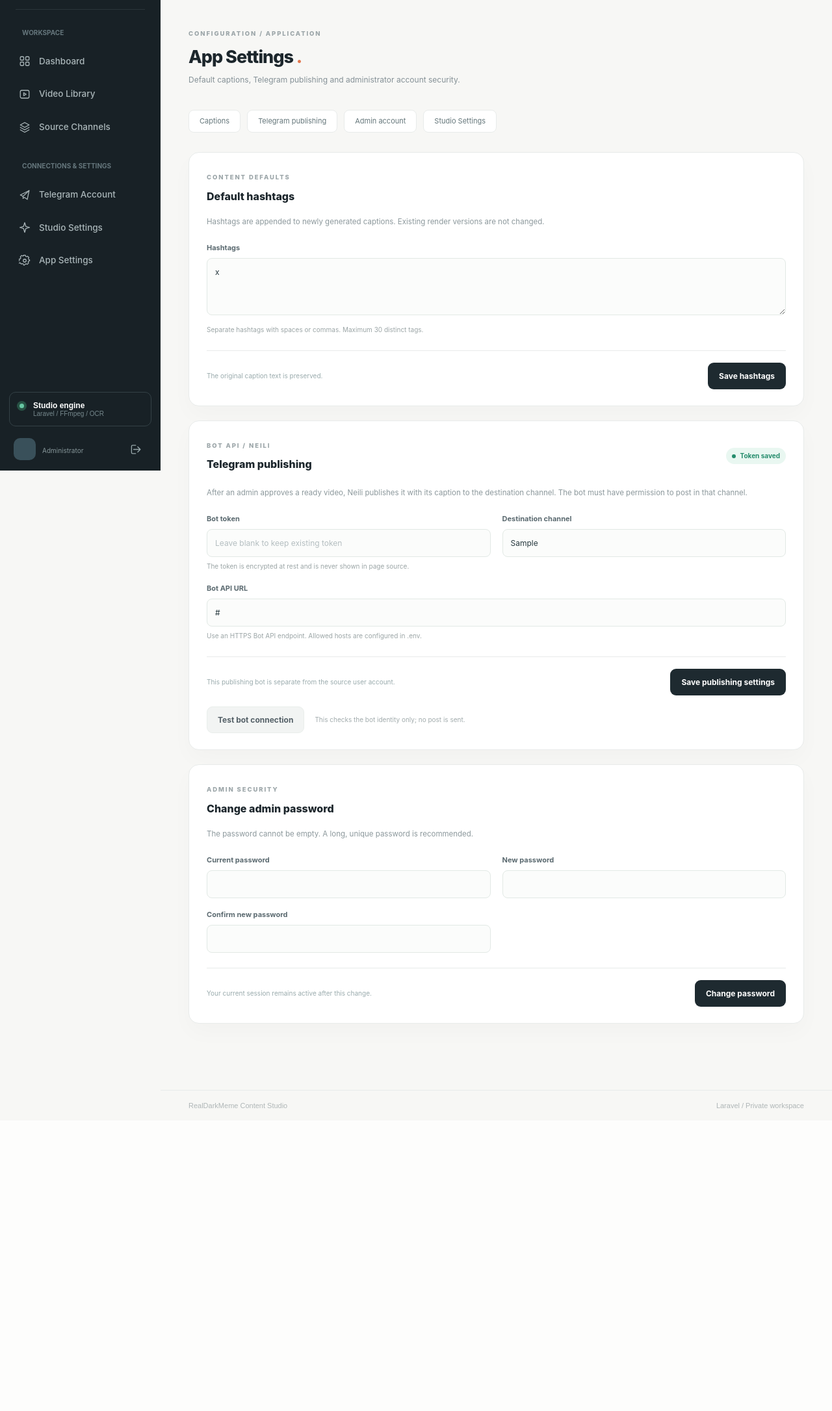
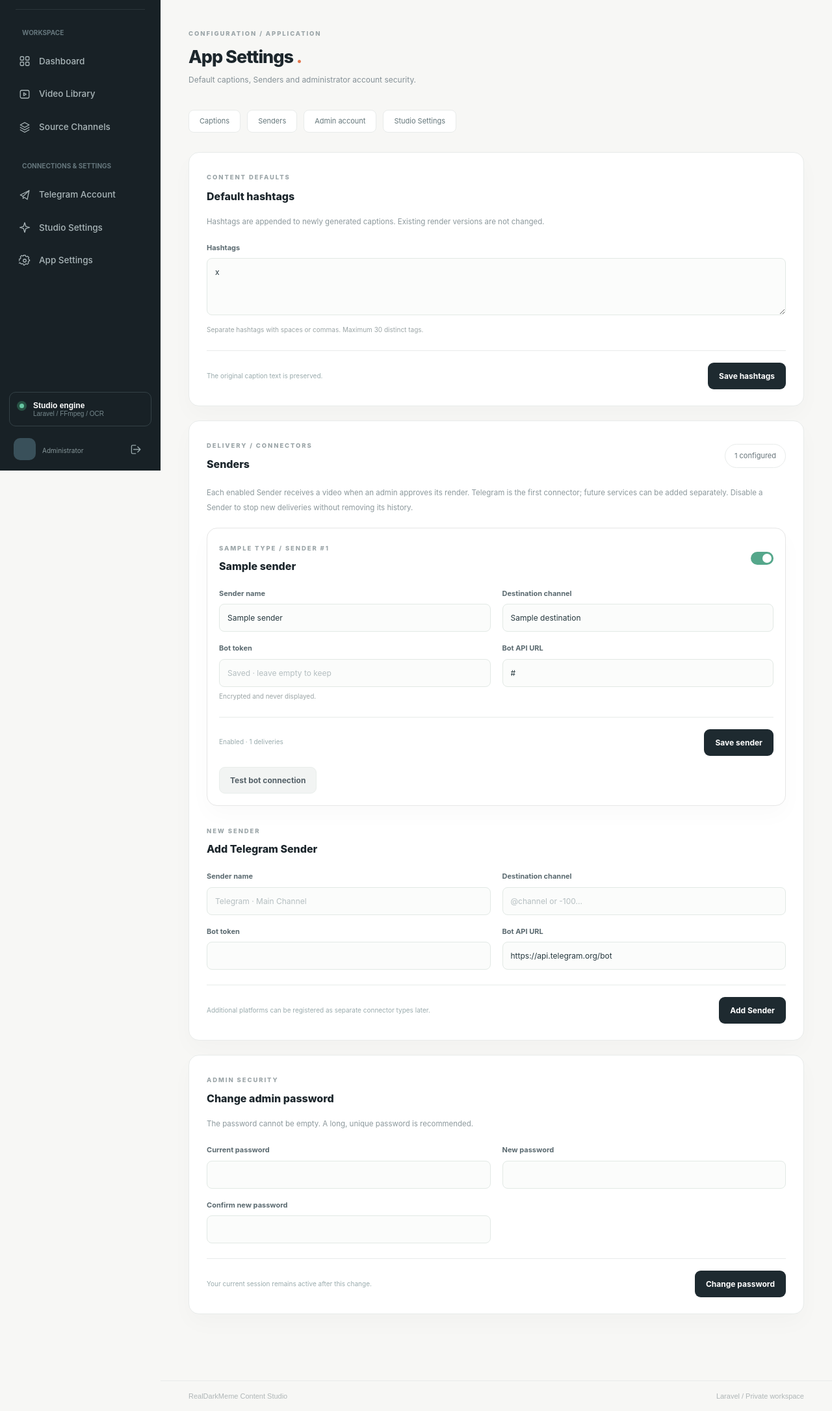
Before and after one commit to AfazTech/realdarkmeme, a Laravel app: template resources/views/settings/general.blade.php in a window 1280 px wide. Shown: the part 76-2247 px from the top of the page at 65% size. Before the commit the page ends 1783 px from the top, so only its background shows below. Run offline with Laravel 12, Linux system fonts and the light colour scheme; the template is opened without the code that fills it: most values are stand-ins (such as "Sample title", 1, 10 or a date in 2020); data that the repository does not hold is empty.

Commit message:
feat(ui): manage multiple senders and display per-destination publication status

```diff
--- a/resources/views/settings/general.blade.php
+++ b/resources/views/settings/general.blade.php
@@ -1,14 +1,38 @@
 @extends('layouts.app')
 @section('title','App Settings')
 @section('content')
-<div class="page-intro"><div><span class="eyebrow">CONFIGURATION / APPLICATION</span><h1>App Settings <span class="soft-dot">.</span></h1><p>Default captions, Telegram publishing and administrator account security.</p></div></div>
-<div class="settings-tabs"><a href="#captions">Captions</a><a href="#publishing">Telegram publishing</a><a href="#account">Admin account</a><a href="{{ route('settings.index') }}">Studio Settings</a></div>
+<div class="page-intro"><div><span class="eyebrow">CONFIGURATION / APPLICATION</span><h1>App Settings <span class="soft-dot">.</span></h1><p>Default captions, Senders and administrator account security.</p></div></div>
+<div class="settings-tabs"><a href="#captions">Captions</a><a href="#publishing">Senders</a><a href="#account">Admin account</a><a href="{{ route('settings.index') }}">Studio Settings</a></div>
 <section class="surface settings-block" id="captions"><span class="eyebrow">CONTENT DEFAULTS</span><h3>Default hashtags</h3><p class="subparagraph">Hashtags are appended to newly generated captions. Existing render versions are not changed.</p>
 <form method="post" action="{{ route('settings.hashtags') }}">@csrf<label class="field-label" for="hashtags">Hashtags</label><textarea class="field textarea" id="hashtags" name="hashtags" rows="3" maxlength="2000" placeholder="#realdarkmeme #memes">{{ old('hashtags',$hashtags) }}</textarea><small class="input-hint">Separate hashtags with spaces or commas. Maximum 30 distinct tags.</small><div class="form-footer"><span>The original caption text is preserved.</span><button class="btn btn-dark" type="submit">Save hashtags</button></div></form>
 </section>
-<section class="surface settings-block" id="publishing"><div class="box-heading"><div><span class="eyebrow">BOT API / NEILI</span><h3>Telegram publishing</h3></div>@if($token_set)<span class="status success"><i></i>Token saved</span>@else<span class="status muted"><i></i>Not configured</span>@endif</div><p class="subparagraph">After an admin approves a ready video, Neili publishes it with its caption to the destination channel. The bot must have permission to post in that channel.</p>
-<form method="post" action="{{ route('settings.bot') }}">@csrf<div class="field-grid"><div><label class="field-label" for="bot_token">Bot token</label><input id="bot_token" class="field" name="bot_token" type="password" dir="ltr" autocomplete="new-password" placeholder="{{ $token_set?'Leave blank to keep existing token':'123456789:AA...' }}"><small class="input-hint">The token is encrypted at rest and is never shown in page source.</small></div><div><label class="field-label" for="bot_chat">Destination channel</label><input id="bot_chat" class="field" name="bot_chat" dir="ltr" value="{{ old('bot_chat',$bot_chat) }}" placeholder="@channel or -100..."></div><div class="full-span"><label class="field-label" for="bot_api_url">Bot API URL</label><input id="bot_api_url" class="field" name="bot_api_url" dir="ltr" value="{{ old('bot_api_url',$bot_api_url) }}"><small class="input-hint">Use an HTTPS Bot API endpoint. Allowed hosts are configured in .env.</small></div></div><div class="form-footer"><span>This publishing bot is separate from the source user account.</span><button class="btn btn-dark" type="submit">Save publishing settings</button></div></form>
-<form method="post" action="{{ route('settings.bot.test') }}" class="test-form">@csrf<button type="submit" class="btn btn-subtle">Test bot connection</button><small>This checks the bot identity only; no post is sent.</small></form>
+<section class="surface settings-block" id="publishing">
+ <div class="box-heading"><div><span class="eyebrow">DELIVERY / CONNECTORS</span><h3>Senders</h3></div><span class="small-counter">{{ $senders->count() }} configured</span></div>
+ <p class="subparagraph">Each enabled Sender receives a video when an admin approves its render. Telegram is the first connector; future services can be added separately. Disable a Sender to stop new deliveries without removing its history.</p>
+ @foreach($senders as $sender)
+ <div class="surface" style="margin:16px 0;padding:18px;border:1px solid var(--line, #e6e6e6)">
+  <form method="post" action="{{ route('senders.update',$sender) }}">@csrf @method('PATCH')
+   <div class="box-heading"><div><span class="eyebrow">{{ strtoupper($sender->type) }} / SENDER #{{ $sender->id }}</span><h3>{{ $sender->name }}</h3></div><label class="toggle-label"><input type="checkbox" name="enabled" value="1" @checked($sender->enabled) aria-label="Sender enabled"><span></span></label></div>
+   <div class="field-grid">
+    <div><label class="field-label">Sender name</label><input class="field" name="name" required maxlength="120" value="{{ $sender->name }}"></div>
+    <div><label class="field-label">Destination channel</label><input class="field" name="destination" required dir="ltr" value="{{ $sender->destination }}"></div>
+    <div><label class="field-label">Bot token</label><input class="field" name="token" type="password" autocomplete="new-password" placeholder="{{ $sender->token ? 'Saved · leave empty to keep' : 'Bot token required' }}"><small class="input-hint">Encrypted and never displayed.</small></div>
+    <div><label class="field-label">Bot API URL</label><input class="field" name="api_url" dir="ltr" value="{{ $sender->api_url }}" required></div>
+   </div><input type="hidden" name="type" value="{{ $sender->type }}">
+   <div class="form-footer"><span>{{ $sender->enabled?'Enabled':'Disabled' }} · {{ $sender->publications()->count() }} deliveries</span><button class="btn btn-dark" type="submit">Save sender</button></div>
+  </form>
+  <form method="post" action="{{ route('senders.test',$sender) }}" class="test-form">@csrf<button class="btn btn-subtle" type="submit">Test bot connection</button></form>
+ </div>
+ @endforeach
+ <div class="box-heading" style="margin-top:26px"><div><span class="eyebrow">NEW SENDER</span><h3>Add Telegram Sender</h3></div></div>
+ <form method="post" action="{{ route('senders.store') }}">@csrf<input type="hidden" name="type" value="telegram">
+  <div class="field-grid">
+   <div><label class="field-label">Sender name</label><input class="field" name="name" maxlength="120" required placeholder="Telegram · Main Channel"></div>
+   <div><label class="field-label">Destination channel</label><input class="field" name="destination" dir="ltr" required placeholder="@channel or -100..."></div>
+   <div><label class="field-label">Bot token</label><input class="field" name="token" type="password" dir="ltr" required autocomplete="new-password"></div>
+   <div><label class="field-label">Bot API URL</label><input class="field" name="api_url" dir="ltr" required value="{{ config('realdarkmeme.bot_api_url') }}"></div>
+  </div><div class="form-footer"><span>Additional platforms can be registered as separate connector types later.</span><button class="btn btn-dark" type="submit">Add Sender</button></div>
+ </form>
 </section>
 <section class="surface settings-block" id="account"><span class="eyebrow">ADMIN SECURITY</span><h3>Change admin password</h3><p class="subparagraph">The password cannot be empty. A long, unique password is recommended.</p>
 <form method="post" action="{{ route('settings.password') }}">@csrf<div class="field-grid"><div><label class="field-label">Current password</label><input class="field" type="password" name="current_password" required autocomplete="current-password"></div><div><label class="field-label">New password</label><input class="field" type="password" name="password" required autocomplete="new-password"></div><div><label class="field-label">Confirm new password</label><input class="field" type="password" name="password_confirmation" required autocomplete="new-password"></div></div><div class="form-footer"><span>Your current session remains active after this change.</span><button type="submit" class="btn btn-dark">Change password</button></div></form>
```
Also changed, not shown: UPGRADE_SENDERS_FA.md (added, +23 -0 lines), resources/views/videos/show.blade.php (+16 -4 lines).
